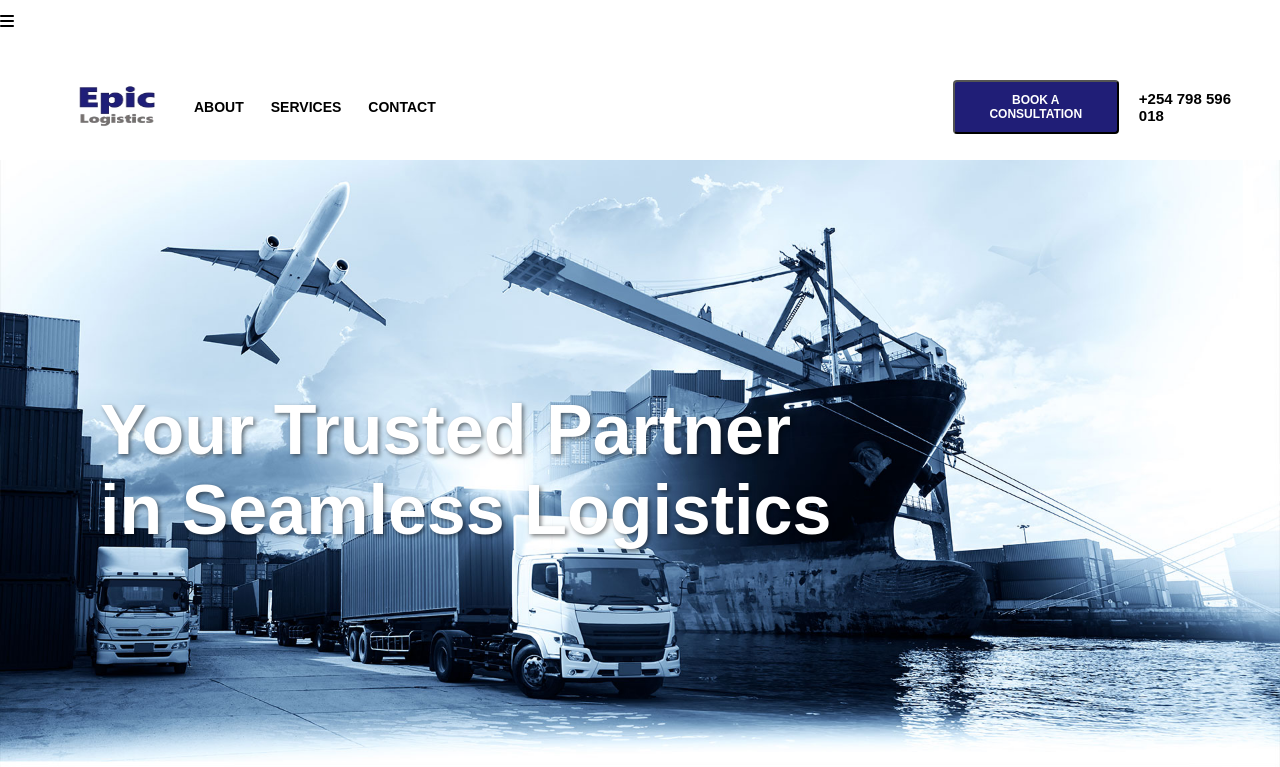
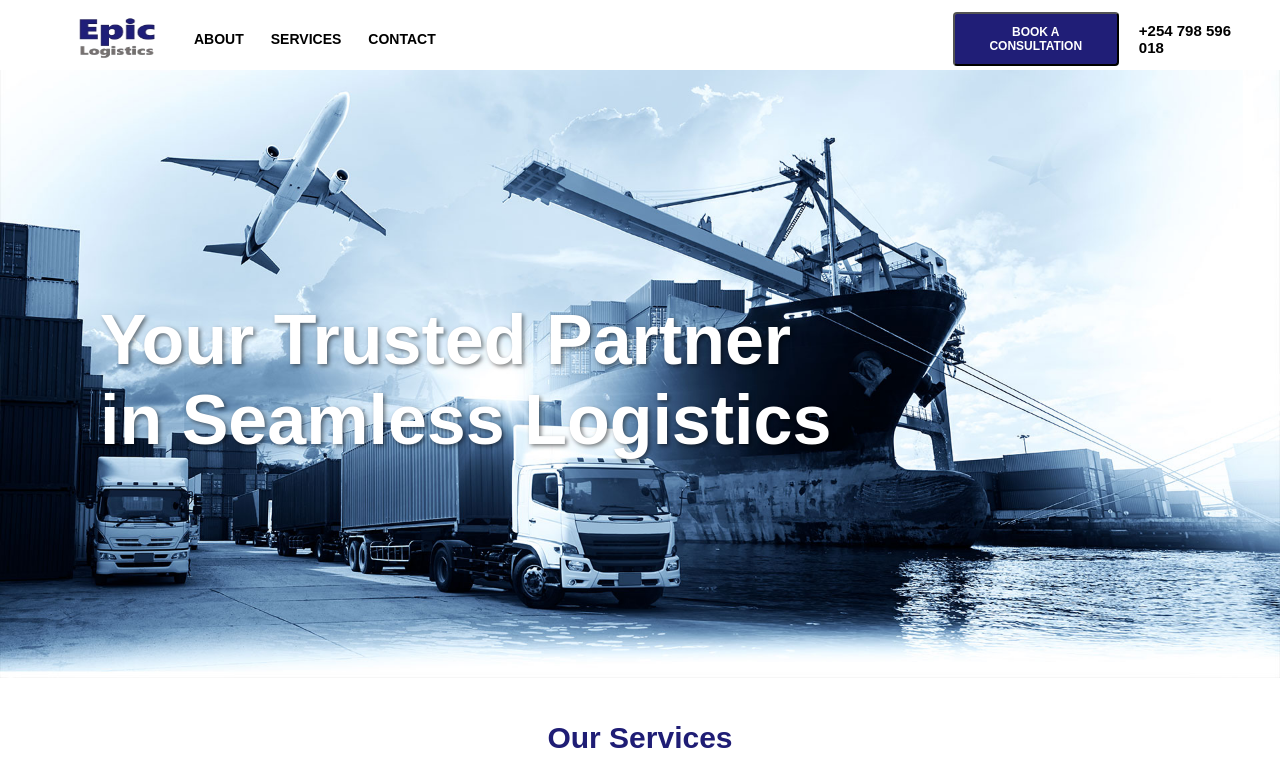
Before and after one commit to Rayon254/epic-logisitcs, a Flask app: page / in a window 1280 px wide. Shown: the top 767 px of the page. Run offline with Flask 3, Linux system fonts and the light colour scheme; some libraries are stand-ins or nearby versions.

Commit message:
Update index.html

```diff
--- a/templates/index.html
+++ b/templates/index.html
@@ -6,7 +6,7 @@
     <meta name="viewport" content="width=device-width, initial-scale=1">
     <meta name="description" content="Epic Logistics offers comprehensive logistics solutions including freight forwarding, warehousing, and last-mile delivery.">
     <meta name="keywords" content="logistics, freight forwarding, warehousing, distribution, last-mile delivery, supply chain">
-
+    <meta name="author" content="Epic Logistics">
     <title>Epic Logistics</title>
     <link rel="icon" href="/static/images/logo.png">
     <link href="../static/index.css" rel="stylesheet">
@@ -19,10 +19,6 @@
 
 <body>
     <div class="navbar" id="about">
-
-
-            <i class="fas fa-bars"></i>
-        </div>
         <ul class="nav-menu">
             <li class="nav-item"><img src="/static/images/logo.png" alt="logo" href="/about" class="logo"></li>
 
@@ -233,7 +229,7 @@
 
             document.getElementById("booknowButton").addEventListener("click", function () {
                 document.getElementById("contact").scrollIntoView({ behavior: "smooth" });
-            });
+});
         </script>
 
 
```
